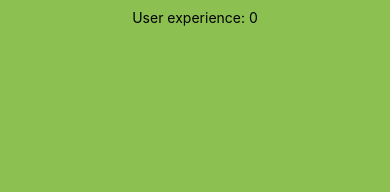
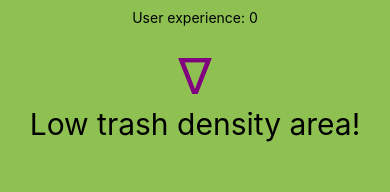
Before and after one commit to MitchellMeekins/geocache-pollution, a React Native app in the folder LitterLabrinth/: screen / in a window 390 px wide. Shown: the part 161-353 px from the top of the page. Built offline with nearby package versions, Linux system fonts and the light colour scheme.

Commit message:
added more features

```diff
--- a/LitterLabrinth/App.js
+++ b/LitterLabrinth/App.js
@@ -2,9 +2,15 @@ import React, { useState, useRef } from 'react';
 import { StyleSheet, Text, View, TouchableOpacity, Alert } from 'react-native';
 import MapView, { Marker } from 'react-native-maps';
 import { Camera } from 'expo-camera';
+import * as Location from 'expo-location';
 
 var experience = 0;
-
+var trashDensityText = "Low";
+var trashDensityColor = "purple";
+var currentLocation;
+var markerOpacity = 0.0;
+var multiplier = 1;
+var densityText = "∇";
 // CustomButton component
 const CustomButton = ({ title, onPress }) => (
   <TouchableOpacity style={styles.button} onPress={onPress}>
@@ -17,8 +23,39 @@ export default function App() {
   const [isCameraOpen, setIsCameraOpen] = useState(false);
   const cameraRef = useRef(null); // Create a ref for the camera
   const [markerCoords, setMarkerCoords] = useState(null);
+  const [location, setLocation] = useState(null);
+  const [showMarker, setShowMarker] = useState(false);
 
   const addMarker = (coordinate) => {
+    if(coordinate.longitude > -82.34469 && coordinate.longitude < -82.34440)
+    {
+      if(coordinate.latitude > 29.64820 && coordinate.latitude < 29.64850)
+      {
+        trashDensityColor = "black";
+        trashDensityText = "High";
+        multiplier = 3;
+        densityText = "Ω";
+      }
+
+    }
+    else if(coordinate.longitude > -82.34500 && coordinate.longitude < -82.34480)
+    {
+      if(coordinate.latitude > 29.64900 && coordinate.latitude < 29.64920)
+      {
+        trashDensityText = "Medium";
+        trashDensityColor = "yellow";
+        multiplier = 2;
+        densityText = "Ψ";
+      }
+
+    }
+
+    else
+    {
+      trashDensityText = "Low";
+      multiplier = 1;
+      densityText = "∇";
+    }
     setMarkerCoords(coordinate);
   };
 
@@ -31,24 +68,40 @@ export default function App() {
   };
 
   const takePicture = async () => {
-    if (cameraRef.current) { // Check if cameraRef is available
+    if (cameraRef.current) {
       const options = { quality: 0.5, base64: true };
       const data = await cameraRef.current.takePictureAsync(options);
       console.log(data.uri);
-      experience++;
+      experience += (1 * multiplier);
+
+      // Get the current location
+      const { status } = await Location.requestForegroundPermissionsAsync();
+      if (status === 'granted') {
+        const location = await Location.getCurrentPositionAsync({});
+        console.log('Location:', location.coords);
+        // Set marker coordinates to the location where the picture was taken
+        setMarkerCoords({ latitude: location.coords.latitude, longitude: location.coords.longitude });
+        setShowMarker(true);
+      }
+
       closeCamera();
+      console.log(JSON.stringify(location));
     }
   };
+
+
 
   return (
     <View style={styles.container}>
       <Text style={styles.title}>TrashTag</Text>
       <Text style={styles.experience}>User experience: {experience}</Text>
+      <Text style={styles.trashDensity}>{densityText}</Text>
+      <Text style={styles.trashDensityTextT}>{trashDensityText} trash density area!</Text>
       <View style={styles.contentContainer}>
         {isCameraOpen ? (
           <Camera style={styles.camera} type={Camera.Constants.Type.back} ref={cameraRef}>
             <TouchableOpacity style={styles.cameraButton} onPress={takePicture}>
-              <Text style={styles.cameraButtonText}>Take Picture</Text>
+              <Text style={styles.cameraButtonText}></Text>
             </TouchableOpacity>
             <TouchableOpacity style={styles.cameraCloseButton} onPress={closeCamera}>
               <Text style={styles.cameraCloseButtonText}>Close Camera</Text>
@@ -58,20 +111,29 @@ export default function App() {
           <>
             <MapView
   style={styles.map}
-              showsUserLocation = {true}
-              followsUserLocation = {true}
+  showsUserLocation={true}
+  followsUserLocation={true}
   initialRegion={{
-                latitude: 29.651634,
-                longitude: -82.324829,
+    latitude: 29.64839,
+    longitude: -82.34453,
     latitudeDelta: 0.005,
     longitudeDelta: 0.005,
   }}
   onPress={(event) => addMarker(event.nativeEvent.coordinate)}
 >
-              {markerCoords && (
-                <Marker coordinate={markerCoords} title="Selected Location" />
-              )}
+  {showMarker && markerCoords && <Marker coordinate={markerCoords} />}
+  <Marker
+    coordinate={{ latitude: 29.64839, longitude: -82.34453 }}
+    title="High Density"
+    pinColor="black"
+  />
+  <Marker
+    coordinate={{ latitude: 29.64910, longitude: -82.34490 }}
+    title="Medium Density"
+    pinColor="yellow"
+  />
 </MapView>
+
             <CustomButton title="Open Camera" onPress={openCamera} />
           </>
         )}
@@ -86,7 +148,7 @@ const styles = StyleSheet.create({
     flex: 1,
     alignItems: 'center',
     justifyContent: 'center',
-    backgroundColor: "#8CC152",
+    backgroundColor: "#8EC152",
     paddingTop: 50, // Adjust top padding
   },
   title: {
@@ -103,8 +165,9 @@ const styles = StyleSheet.create({
     paddingTop: 20, // Adjust top padding
   },
   map: {
+    marginTop: 10,
     width: '100%',
-    height: '60%',
+    height: '70%',
   },
   button: {
     backgroundColor: '#4CAF50',
@@ -120,16 +183,16 @@ const styles = StyleSheet.create({
   },
   camera: {
     width: '100%',
-    height: '100%',
+    height: '200%',
   },
   cameraButton: {
-    position: 'absolute',
-    bottom: 20,
+   // position: 'relative',
+    top: 600,
     alignSelf: 'center',
-    backgroundColor: '#4CAF50',
+    backgroundColor: '#FFFFFF',
     borderRadius: 20,
-    paddingVertical: 10,
-    paddingHorizontal: 20,
+    paddingVertical: 20,
+    paddingHorizontal: 25,
   },
   cameraButtonText: {
     color: 'white',
@@ -147,4 +210,18 @@ const styles = StyleSheet.create({
   cameraCloseButtonText: {
     color: 'white',
   },
+  trashDensity:
+  {
+    color: trashDensityColor,
+    fontSize: 50,
+    marginBottom: 0,
+    marginTop: 20,
+  },
+  trashDensityTextT:
+  {
+    color: 'black',
+    fontSize: 30,
+    marginTop: 0,
+    marginBottom: 0
+  },
 });
--- a/LitterLabrinth/package.json
+++ b/LitterLabrinth/package.json
@@ -14,6 +14,7 @@
     "expo": "~50.0.6",
     "expo-camera": "~14.0.4",
     "expo-device": "~5.9.3",
+    "expo-font": "^11.10.2",
     "expo-location": "~16.5.3",
     "expo-status-bar": "~1.11.1",
     "react": "18.2.0",
```
Also changed, not shown: 2 other files (tests, documents, lock files or other folders). Lines whose indentation alone changed are shown as unchanged.
